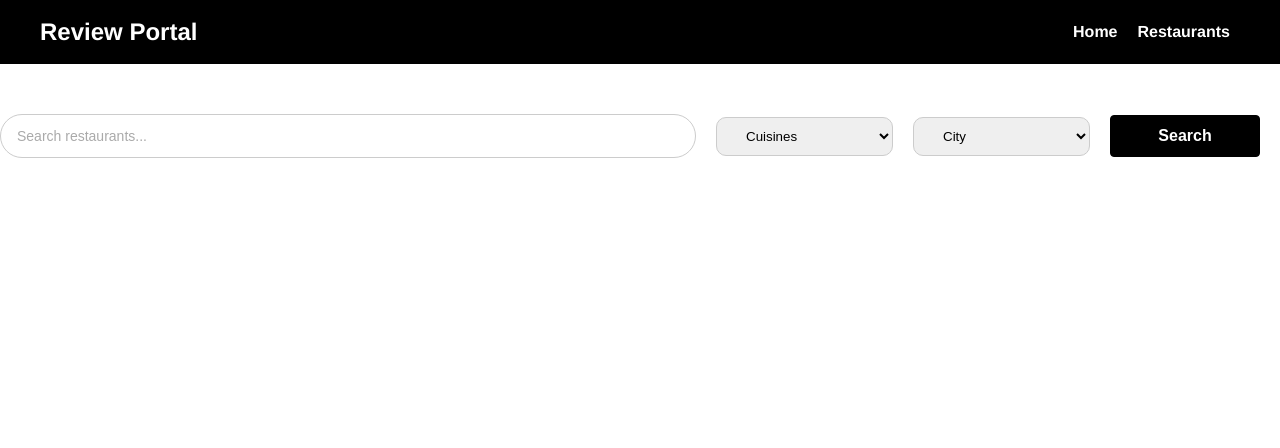
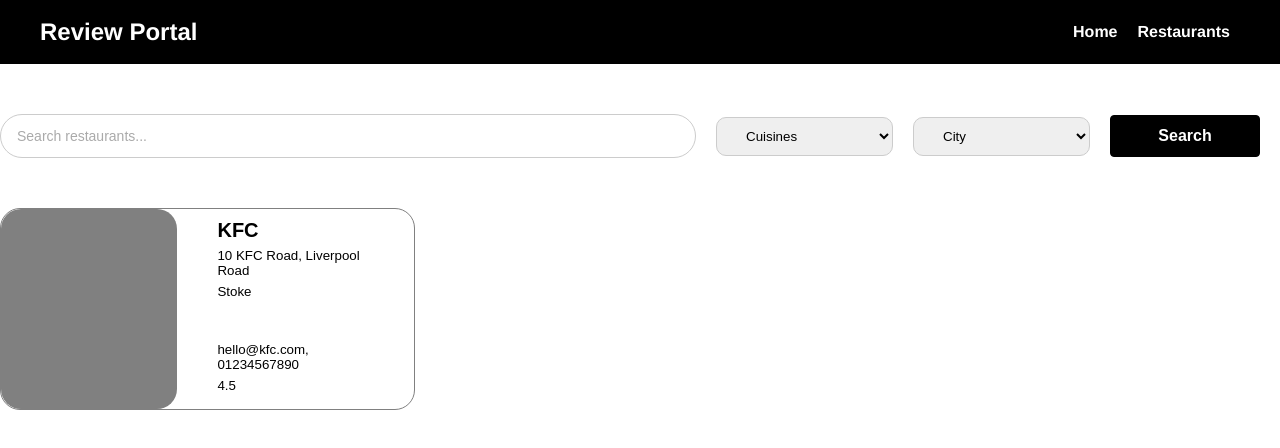
Before and after one commit to the-jossie/vue-review-portal, a Vue app: page /restaurants in a window 1280 px wide. Shown: the top 448 px of the page. Built offline with nearby package versions, Linux system fonts and the light colour scheme.

Commit message:
feat: restaurant card

```diff
--- a/src/router/index.js
+++ b/src/router/index.js
@@ -13,7 +13,12 @@
   {
     path: "/restaurants",
     name: "restaurants",
-    component: () => import("../views/RestaurantsView.vue"),
+    component: () => import("@/views/RestaurantsView.vue"),
+  },
+  {
+    path: "/restaurant/:id",
+    name: "restaurant-details",
+    component: () => import("@/views/RestaurantDetailsView.vue"),
   },
 ];
 
--- /dev/null
+++ b/src/shared/RestaurantCard.vue
@@ -0,0 +1,96 @@
+<template>
+  <button @click="$emit('click')">
+    <div class="container">
+      <img v-if="image" :src="image" :alt="name" class="image" />
+      <div v-else class="image" />
+      <div class="details">
+        <div class="contact">
+          <h2>{{ name }}</h2>
+          <p>{{ address }}</p>
+          <p>{{ city }}</p>
+        </div>
+
+        <div class="contact">
+          <p>{{ email }}, {{ phone }}</p>
+
+          <p>{{ ratings }}</p>
+        </div>
+      </div>
+    </div>
+  </button>
+</template>
+<script>
+export default {
+  props: {
+    name: {
+      type: String,
+      required: true,
+    },
+    address: {
+      type: String,
+      required: true,
+    },
+    city: {
+      type: String,
+      required: true,
+    },
+    email: {
+      type: String,
+      required: true,
+    },
+    phone: {
+      type: String,
+      required: true,
+    },
+    ratings: {
+      type: Number,
+      required: true,
+    },
+    image: {
+      type: String,
+      required: true,
+    },
+  },
+};
+</script>
+<style scoped>
+button {
+  background-color: transparent;
+  border: none;
+  cursor: pointer;
+
+  .container {
+    border: 1px solid gray;
+    width: 100%;
+    border-radius: 20px;
+    display: flex;
+    height: 200px;
+    padding: 0px !important;
+    text-align: left;
+
+    .image {
+      height: 100%;
+      width: 200px;
+      border-radius: 20px;
+      background-color: gray;
+      background-size: cover;
+      margin-right: 40px;
+    }
+
+    .details {
+      margin-right: 40px;
+      display: flex;
+      flex-direction: column;
+      justify-content: space-between;
+      padding: 10px 0;
+
+      .contact {
+        h2,
+        p {
+          margin-bottom: 6px;
+        }
+      }
+    }
+  }
+}
+</style>
--- /dev/null
+++ b/src/views/RestaurantDetailsView.vue
@@ -0,0 +1,7 @@
+<template>
+  <div>Restaurant Details View</div>
+</template>
+<script>
+export default {};
+</script>
+<style scoped></style>
--- a/src/views/RestaurantsView.vue
+++ b/src/views/RestaurantsView.vue
@@ -23,12 +23,25 @@
       />
       <CustomButton text="Search" customClass="search-button" />
     </form>
+
+    <div class="restaurants-list">
+      <RestaurantCard
+        name="KFC"
+        address="10 KFC Road, Liverpool Road"
+        email="hello@kfc.com"
+        phone="01234567890"
+        city="Stoke"
+        ratings="4.5"
+        @click="goToRestaurantDetailsView(1)"
+      />
+    </div>
   </div>
 </template>
 <script>
 import CustomButton from "@/components/Button";
 import SearchInput from "@/components/SearchInput";
 import SelectInput from "@/components/SelectInput";
+import RestaurantCard from "@/shared/RestaurantCard";
 
 export default {
   name: "RestaurantsView",
@@ -36,6 +49,7 @@
     CustomButton,
     SearchInput,
     SelectInput,
+    RestaurantCard,
   },
   data() {
     return {
@@ -47,6 +61,9 @@
     };
   },
   methods: {
+    goToRestaurantDetailsView(id) {
+      this.$router.push({ name: "restaurant-details", params: { id } });
+    },
     updateSearchText(newText) {
       this.searchText = newText;
     },
@@ -80,5 +97,11 @@
       width: 150px;
     }
   }
+
+  .restaurants-list {
+    display: grid;
+    grid-template-columns: repeat(auto-fill, minmax(400px, 1fr));
+    gap: 20px;
+  }
 }
 </style>
```
